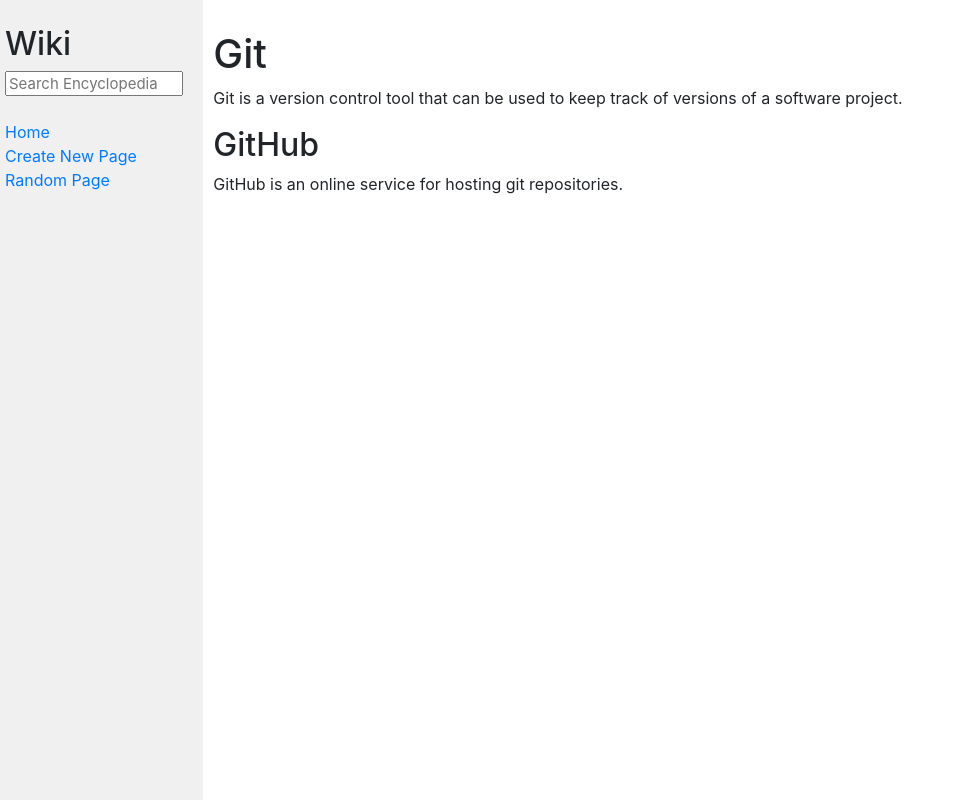
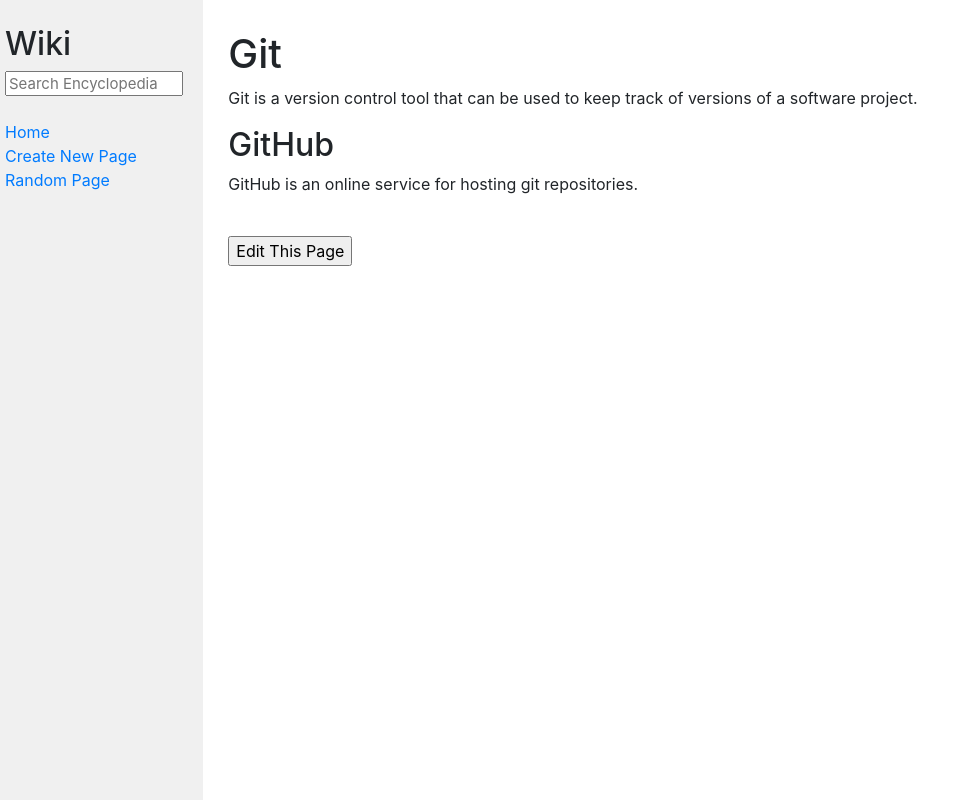
Before and after one commit to pennwisedom/Project-2, a Django app: page /wiki/Git in a window 1280 px wide. Shown: the whole page, without its empty margins (0-975 px from the left). Run offline with Django 3.2, Linux system fonts and the light colour scheme; some libraries are stand-ins or nearby versions.

Commit message:
Edit page created and minor layout adjustments.

```diff
--- a/encyclopedia/templates/encyclopedia/page.html
+++ b/encyclopedia/templates/encyclopedia/page.html
@@ -5,7 +5,15 @@
 {% endblock %}
 
 {% block body %}
-<div id="text">
+<div id="text" class="container">
     {{ entry | safe }}
 </div>
+
+<br>
+
+<div class="container">
+    <form action="{% url 'edit' title %}" method="get">
+        <input type="submit" value="Edit This Page">
+    </form>
+</div>
 {% endblock %}
--- a/encyclopedia/urls.py
+++ b/encyclopedia/urls.py
@@ -7,5 +7,6 @@ urlpatterns = [
     path("wiki/<str:title>", views.display_page, name="display"),
     path("search/", views.search, name="search"),
     path("random/", views.random_page, name="random"),
-    path("newpage/", views.new_page, name="newpage")
+    path("newpage/", views.new_page, name="newpage"),
+    path("wiki/<str:title>/edit/", views.edit, name="edit")
 ]
--- a/encyclopedia/views.py
+++ b/encyclopedia/views.py
@@ -90,3 +90,20 @@ def new_page(request):
                 util.save_entry(title, body)
                 success = True
                 return render(request, "encyclopedia/index.html", {"success": success, "title": title, "entries": util.list_entries()})
+
+# Edits an already existing page.
+def edit(request, title):
+    if request.method == "POST":
+        form = NewPageForm(request.POST)
+
+        if form.is_valid():
+            title = form.cleaned_data["title"]
+            body = form.cleaned_data["body"]
+            util.save_entry(title, body)
+            return redirect(display_page, title=title)
+
+
+    else:
+        return render(request, "encyclopedia/edit.html", {"title": title, "form": NewPageForm({"title": title,
+            "body": util.get_entry(title)})
+        })
```
Also changed, not shown: encyclopedia/templates/encyclopedia/edit.html (added, +15 -0 lines), entries/Django.md (+2 -0 lines), entries/Git.md (+18 -0 lines), entries/HTTP.md (added, +9 -0 lines), entries/Text.md (+6 -0 lines).
